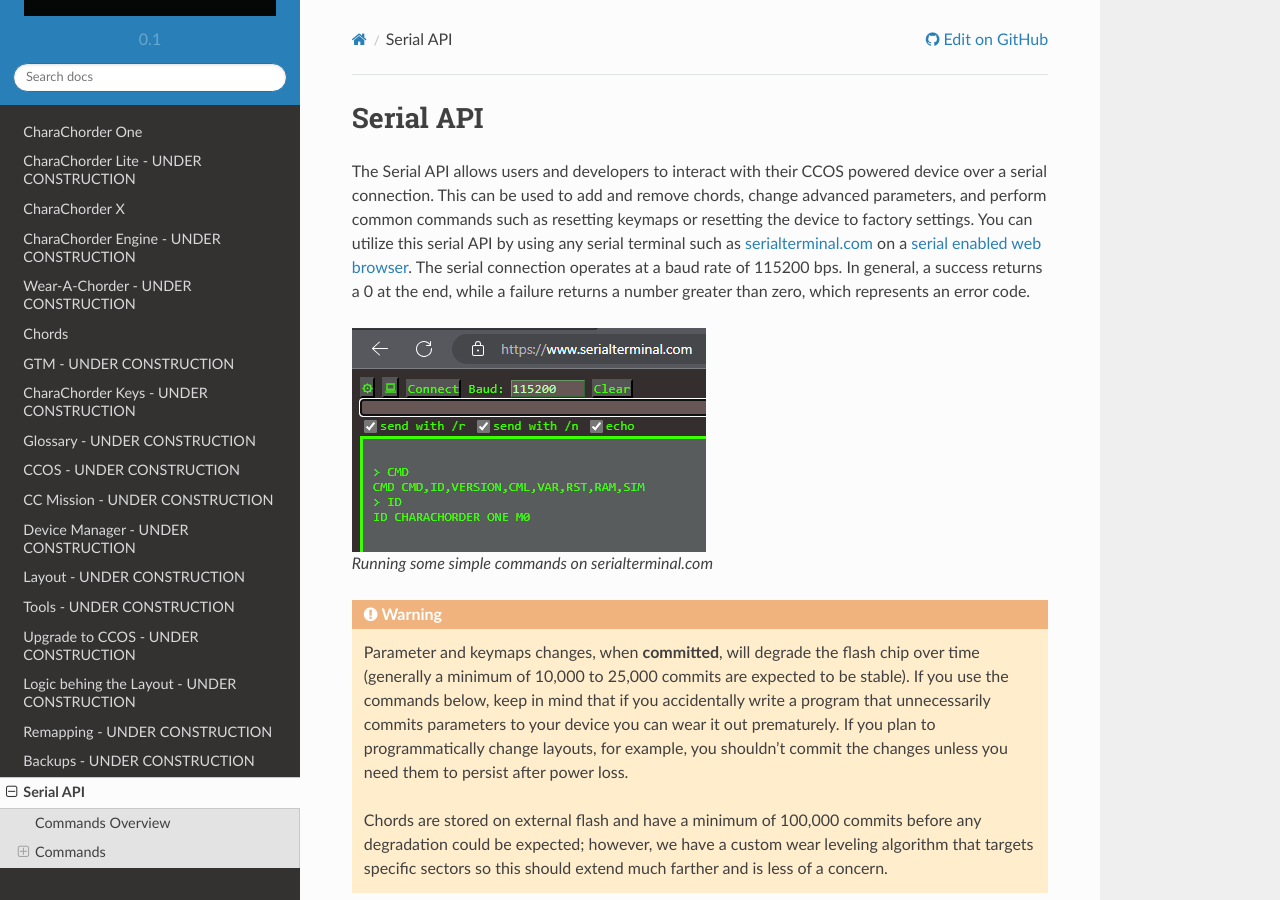
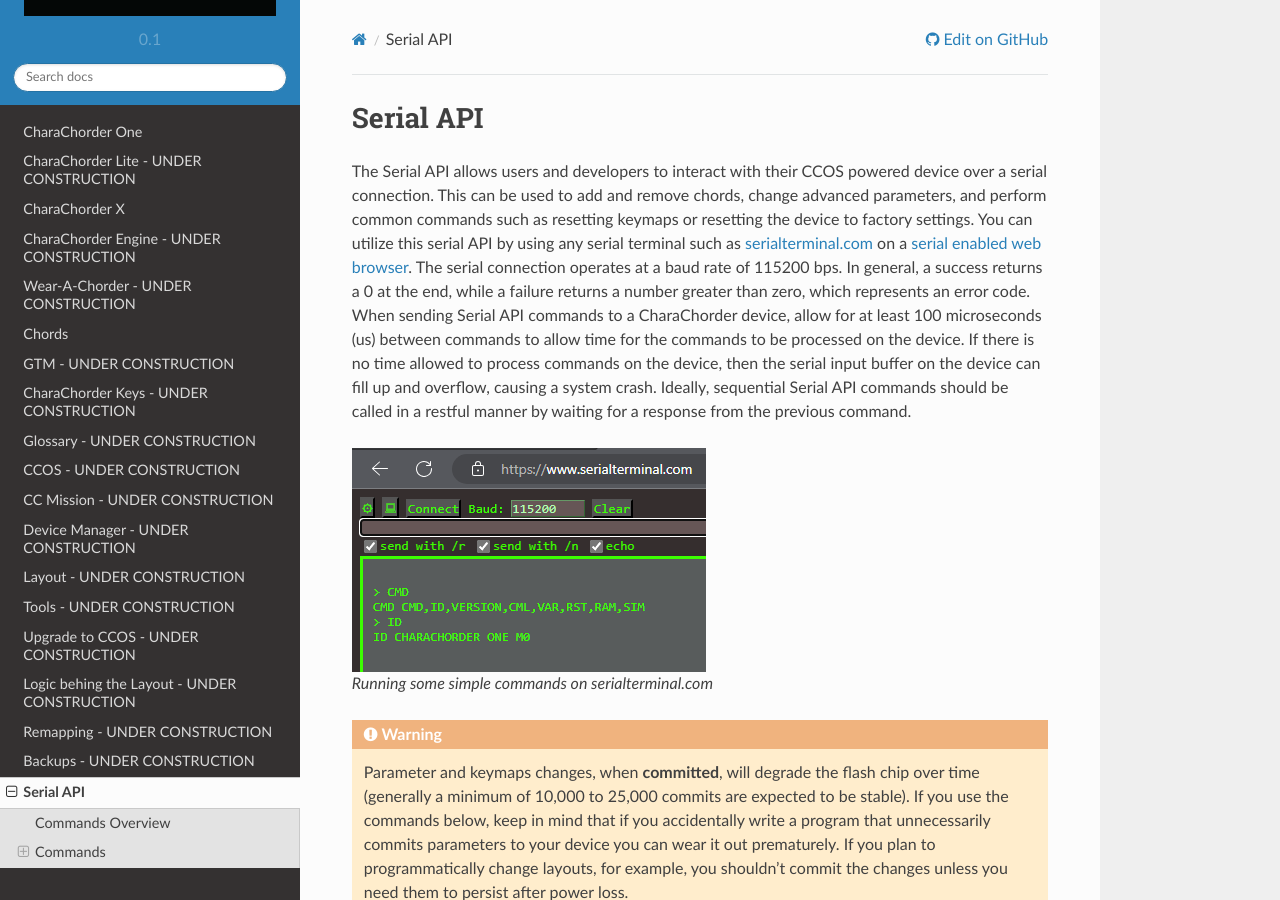
Before and after one commit to CharaChorder/docs, a Sphinx documentation site: the page built from docs/SerialAPI.rst, in a window 1280 px wide and 900 px high. Built offline with Sphinx 7.4.7 and the Read the Docs theme 2.0.0, drawn with Linux system fonts in a browser that asks for light colours; some of the changed text lies outside the part shown.

Commit message:
Update SerialAPI.rst
added LED enable parameter 0x84
updates to the introduction on how to use the Serial API in a restful way

```diff
--- a/docs/SerialAPI.rst
+++ b/docs/SerialAPI.rst
@@ -1,7 +1,7 @@
 Serial API
 ==========
 
-The Serial API allows users and developers to interact with their CCOS powered device over a serial connection.  This can be used to add and remove chords, change advanced parameters, and perform common commands such as resetting keymaps or resetting the device to factory settings. You can utilize this serial API by using any serial terminal such as `serialterminal.com <https://www.serialterminal.com/>`_ on a `serial enabled web browser <https://caniuse.com/web-serial>`_. The serial connection operates at a baud rate of 115200 bps. In general, a success returns a 0 at the end, while a failure returns a number greater than zero, which represents an error code.
+The Serial API allows users and developers to interact with their CCOS powered device over a serial connection.  This can be used to add and remove chords, change advanced parameters, and perform common commands such as resetting keymaps or resetting the device to factory settings. You can utilize this serial API by using any serial terminal such as `serialterminal.com <https://www.serialterminal.com/>`_ on a `serial enabled web browser <https://caniuse.com/web-serial>`_. The serial connection operates at a baud rate of 115200 bps. In general, a success returns a 0 at the end, while a failure returns a number greater than zero, which represents an error code. When sending Serial API commands to a CharaChorder device, allow for at least 100 microseconds (us) between commands to allow time for the commands to be processed on the device. If there is no time allowed to process commands on the device, then the serial input buffer on the device can fill up and overflow, causing a system crash. Ideally, sequential Serial API commands should be called in a restful manner by waiting for a response from the previous command.
 
 .. figure:: /assets/serial/serialterminal.png
   :alt: Running some simple commands on serialterminal.com
@@ -286,6 +286,7 @@
    "LED Brightness","81","0-50 (CCL only); default is 5, which draws around 100 mA of current"
    "LED Color Code","82","Color Codes to be listed (CCL only)"
    "Enable LED Key Highlight (coming soon)","83","boolean 0 or 1"
+   "Enable LEDs","84","boolean 0 or 1; default is 1"
    "Operating System","91",":ref:`Operating system codes<Operating system codes>` listed below"
    "Enable Realtime Feedback","92","boolean 0 or 1; default is 1"
    "Enable CharaChorder Ready on startup","93","boolean 0 or 1; default is 1"
```
